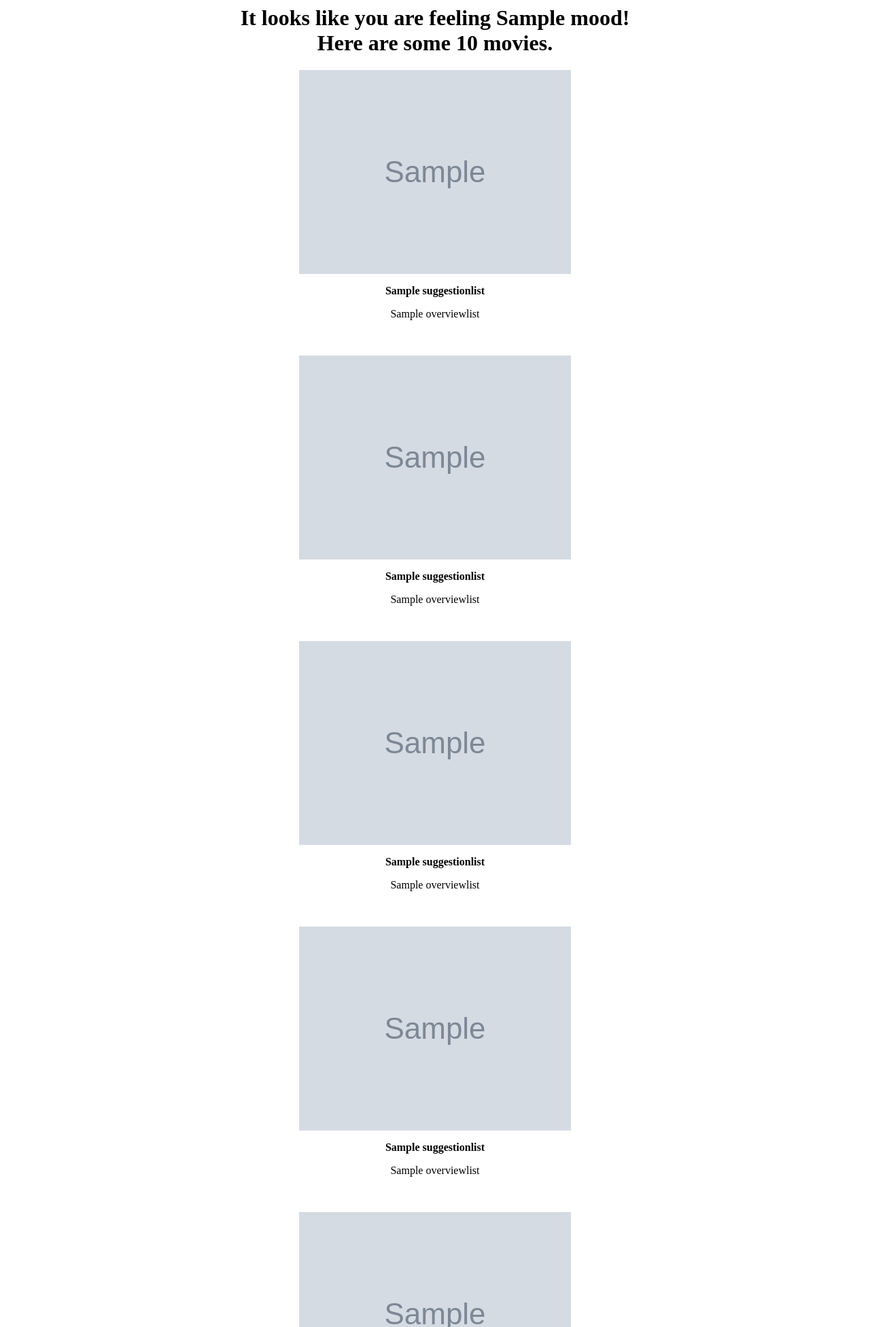
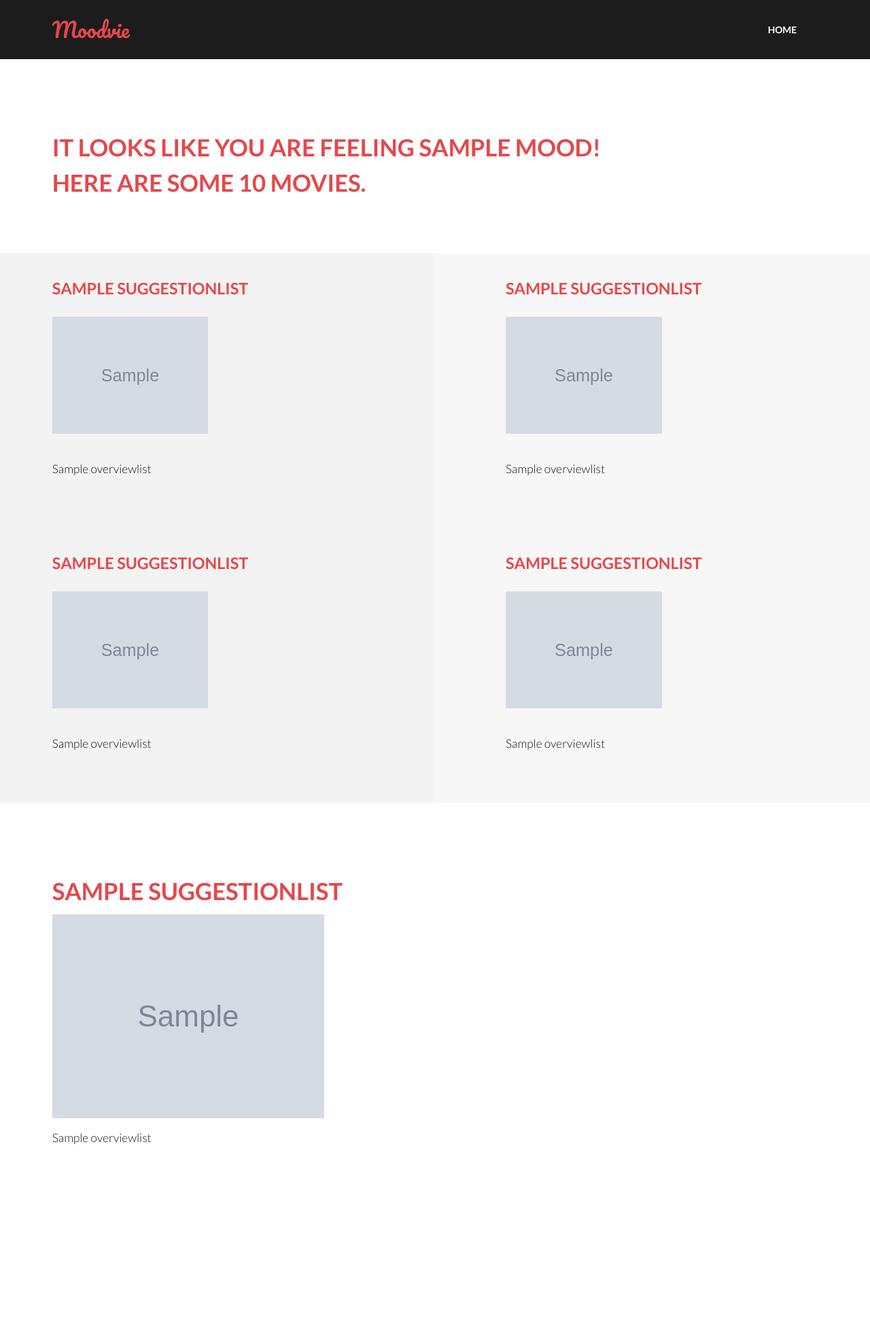
Before and after one commit to nikitapandya/CS411-MoodVie, a Flask app: template templates/results.html in a window 1280 px wide. Shown: the top 1952 px of the page at 68% size. After the commit the page ends 1683 px from the top, so only its background shows below. Run offline with Flask 2, Linux system fonts and the light colour scheme; the template is opened without the code that fills it: most values are stand-ins (such as "Sample title", 1, 10 or a date in 2020); grey boxes marked "Sample" are stand-in pictures; parts of the project's set-up code (start-up, migrations or seed data) failed here and were passed over.

Commit message:
init changes

```diff
--- a/app.py
+++ b/app.py
@@ -6,6 +6,7 @@ import urllib.request, urllib.parse, urllib.error, base64, sys
 import json
 import random
 from flask_sqlalchemy import SQLAlchemy
+from sqlalchemy.ext.declarative import declared_attr
 from flask_login import LoginManager, UserMixin, login_user, logout_user, current_user
 from oauth import OAuthSignIn
 from secret import Secret
@@ -87,19 +88,19 @@ class Suggestion(SuggestionMixin, db.Model):
     mood = db.Column(db.String(255))
     sugg1 = db.Column(db.String(255), unique=True)
     poster1 = db.Column(db.String(255), unique=True)
-    oView1 = db.Column(db.String(1024), unique=True)
+    oView1 = db.Column(db.VARCHAR, unique=True)
     sugg2 = db.Column(db.String(255), unique=True)
     poster2 = db.Column(db.String(255), unique=True)
-    oView2 = db.Column(db.String(1024), unique=True)
+    oView2 = db.Column(db.VARCHAR, unique=True)
     sugg3 = db.Column(db.String(255), unique=True)
     poster3 = db.Column(db.String(255), unique=True)
-    oView3 = db.Column(db.String(1024), unique=True)
+    oView3 = db.Column(db.VARCHAR, unique=True)
     sugg4 = db.Column(db.String(255), unique=True)
     poster4 = db.Column(db.String(255), unique=True)
-    oView4 = db.Column(db.String(1024), unique=True)
+    oView4 = db.Column(db.VARCHAR, unique=True)
     sugg5 = db.Column(db.String(255), unique=True)
     poster5 = db.Column(db.String(255), unique=True)
-    oView5 = db.Column(db.String(1024), unique=True)
+    oView5 = db.Column(db.VARCHAR, unique=True)
 
 @lm.user_loader
 def load_user(id):
@@ -115,6 +116,11 @@ def index():
 def logout():
     logout_user()
     return redirect(url_for('index'))
+
+
+@app.route('/index/')
+def back():
+    return render_template('index.html')
 
 
 @app.route('/authorize/<provider>')
--- a/templates/results.html
+++ b/templates/results.html
@@ -1,68 +1,113 @@
+<!DOCTYPE html>
 <html>
+
 <head> <title> Moodvie Results </title>
+    <meta charset="utf-8" />
+    <meta name="viewport" content="width=device-width, initial-scale=1, user-scalable=no" />
+    <link rel="stylesheet" href="./../static/styles/css/main.css" />
+
+
+<style>
+
+    img {
+        max-width: 50%;
+    }
+
+    #two {
+        padding: 2em 0;
+    }
+
+</style>
 
 </head>
 <body>
 
-<center>
-    <h1> It looks like you are feeling {{ mood }}! <br>
-        Here are some {{ genre }} movies.</h1>
+    <header id="header">
+        <div class="inner">
+                <a href="index.html" class="logo">Moodvie</a>
+               <nav id="nav">
+                 <form action="/index/" method="get">
+                     <input style="background-color:#1c1c1c" type=submit value="Home">
+                </form>
+               </nav>
+            </div>
+         </header>
 
-<div>
-    <img src = {{ posterlist[0] }}>
-    <p><b>{{ suggestionlist[0] }}</b></p>
-    <p>{{ overviewlist[0] }}</p>
-
-    <br>
-    <br>
-</div>
-
-<div class = "suggestion">
-    <img src = {{ posterlist[1] }}>
-    <p><b>{{ suggestionlist[1] }}</b></p>
-    <p>{{ overviewlist[1] }}</p>
-    <br>
-    <br>
-</div>
-
-<div class = "suggestion">
-    <img src = {{ posterlist[2] }}>
-    <p><b>{{ suggestionlist[2] }}</b></p>
-    <p>{{ overviewlist[2] }}</p>
-
-    <br>
-    <br>
-</div>
-
-<div class = "suggestion">
-    <img src = {{ posterlist[3] }}>
-    <p><b>{{ suggestionlist[3] }}</b></p>
-    <p>{{ overviewlist[3] }}</p>
-
-    <br>
-    <br>
-</div>
-
-<div class = "suggestion">
-    <img src = {{ posterlist[4] }}>
-    <p><b>{{ suggestionlist[4] }}</b></p>
-    <p>{{ overviewlist[4] }}</p>
-
-    <br>
-    <br>
-</div>
-
-<div class = "suggestion">
-    <img src = {{ posterlist[5] }}>
-    <p><b>{{ suggestionlist[5] }}</b></p>
-    <p>{{ overviewlist[5] }}</p>
+<!-- heading -->
+    <section id="one">
+        <div class="inner">
+            <header>
+                 <h1> It looks like you are feeling {{ mood }}! <br>  Here are some {{ genre }} movies.</h1>
+            </header>
+            </div>
+     </section>
 
 
-    <br>
-    <br>
+    <section id="two">
+        <div class="inner">
+            <article>
+                <div class="content">
+                    <header>
+                        <h3>{{ suggestionlist[0] }}</h3>
+                    </header>
+                    <div class="image fit">
+                         <img src = {{ posterlist[0] }}>
+                    </div>
+                    <p>{{ overviewlist[0] }}</p>
+                </div>
+            </article>
+            <article class="alt">
+                <div class="content">
+                    <header>
+                        <h3>{{ suggestionlist[1] }}</h3>
+                    </header>
+                    <div class="image fit">
+                        <img src = {{ posterlist[1] }}>
+                    </div>
+                    <p>{{ overviewlist[1] }}</p>
+                </div>
+            </article>
+        </div>
+    </section>
+    <section id="two">
+        <div class="inner">
+            <article>
+                <div class="content">
+                    <header>
+                        <h3>{{ suggestionlist[2] }}</h3>
+                    </header>
+                    <div class="image fit">
+                         <img src = {{ posterlist[2] }}>
+                    </div>
+                    <p>{{ overviewlist[2] }}</p>
+                </div>
+            </article>
+            <article class="alt">
+                <div class="content">
+                    <header>
+                        <h3>{{ suggestionlist[3] }}</h3>
+                    </header>
+                    <div class="image fit">
+                        <img src = {{ posterlist[3] }}>
+                    </div>
+                    <p>{{ overviewlist[3] }}</p>
+                </div>
+            </article>
+        </div>
+    </section>
 
-</div>
-</center>
+    <section id="one">
+    <div class="inner">
+        <header>
+             <h1> {{ suggestionlist[4] }}</h1>
+        </header>
+        <div class=" fit">
+            <img style="max-width: 50%" src = {{ posterlist[4] }}>
+        </div>
+        <p>{{ overviewlist[4] }}</p>
+        </div>
+     </section>
+
 </body>
 
 </html>
```
Also changed, not shown: templates/index.html (+13 -5 lines).
